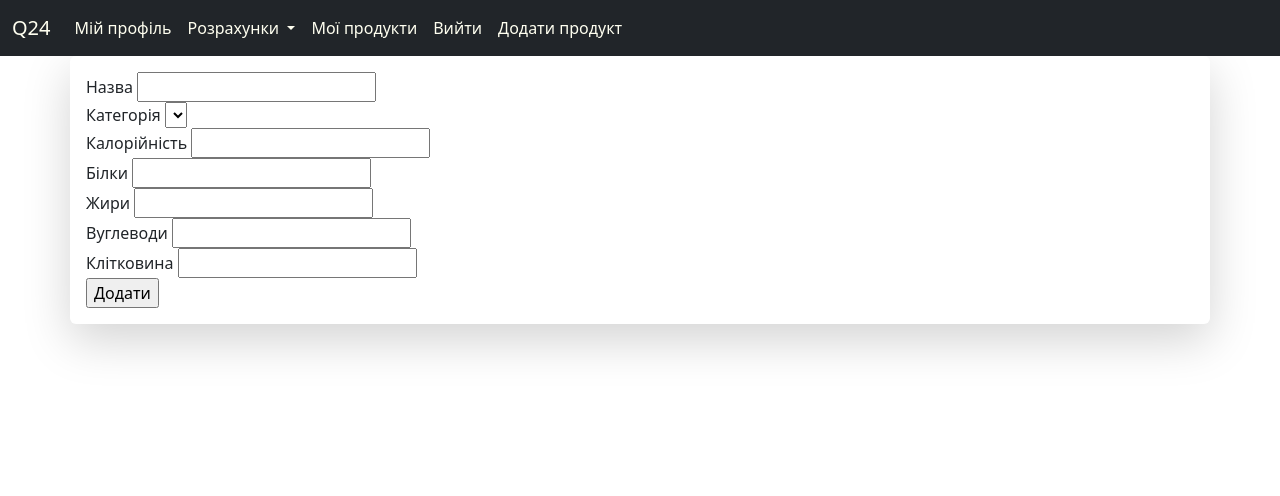
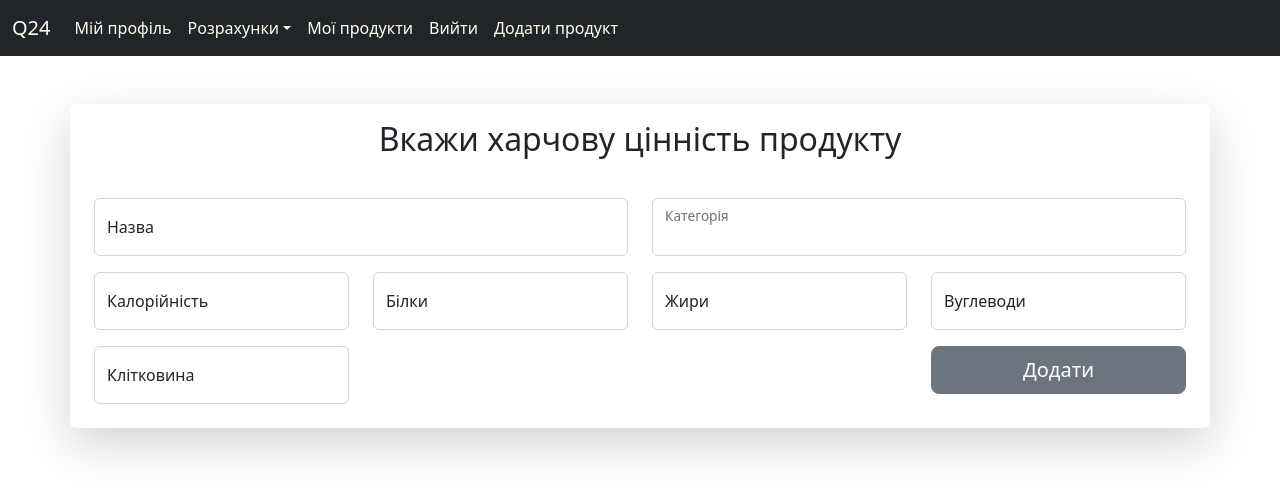
Before and after one commit to qnazar/Q24---food-manager, a Flask app: page /add_product in a window 1280 px wide. Shown: the top 496 px of the page. Run offline with Flask 2, Linux system fonts and the light colour scheme; the visitor is signed in with stand-in values (Sample User, id 1); data comes from the database, SQL or seed files in the repository; data that the repository does not hold is empty; some libraries are stand-ins or nearby versions.

Commit message:
cleaning the code

```diff
--- a/templates/add_product.html
+++ b/templates/add_product.html
@@ -2,39 +2,68 @@
 
 {% block content %}
 
-    {% for cat, msg in get_flashed_messages(with_categories=True) %}
-        <div class="alert alert-{{ cat }} alert-dismissible fade show" role="alert">
-        <strong>{{ msg }}</strong>
-        <button type="button" class="btn-close" data-bs-dismiss="alert" aria-label="Close"></button>
-        </div>
-    {% endfor %}
+    <div class="container shadow-lg p-3 mb-5 bg-body rounded">
+        <h2 style="text-align: center">Вкажи харчову цінність продукту</h2>
+        <br>
+        <form method="post">
+            {{ form.hidden_tag() }}
 
-    <div class="container shadow-lg p-3 mb-5 bg-body rounded">
-    <form method="post">
-        {{ form.hidden_tag() }}
+            <div class="row p-2">
+                <div class="col">
+                    <div class="form-floating">
+                        {{ form.name(class="form-control", placeholder='name') }}
+                        {{ form.name.label(class="form-label") }}
+                    </div>
+                </div>
+                <div class="col">
+                    <div class="form-floating">
+                        {{ form.category(class="form-control", placeholder='cat') }}
+                        {{ form.category.label(class="form-label") }}
+                    </div>
+                </div>
+            </div>
 
-        {{ form.name.label }}
-        {{ form.name }}
-        <br>
-        {{ form.category.label }}
-        {{ form.category }}
-        <br>
-        {{ form.kcal.label }}
-        {{ form.kcal }}
-        <br>
-        {{ form.proteins.label }}
-        {{ form.proteins }}
-        <br>
-        {{ form.fats.label }}
-        {{ form.fats }}
-        <br>
-        {{ form.carbs.label }}
-        {{ form.carbs }}
-        <br>
-        {{ form.fibers.label }}
-        {{ form.fibers }}
-        <br>
-        {{ form.submit }}
-    </form>
+            <div class="row p-2">
+                <div class="col">
+                    <div class="form-floating">
+                        {{ form.kcal(class="form-control", placeholder='kcal') }}
+                        {{ form.kcal.label(class="form-label") }}
+                    </div>
+                </div>
+                <div class="col">
+                    <div class="form-floating">
+                        {{ form.proteins(class="form-control", placeholder='proteins') }}
+                        {{ form.proteins.label(class="form-label") }}
+                    </div>
+                </div>
+                <div class="col">
+                    <div class="form-floating">
+                        {{ form.fats(class="form-control", placeholder='fats') }}
+                        {{ form.fats.label(class="form-label") }}
+                    </div>
+                </div>
+                <div class="col">
+                    <div class="form-floating">
+                        {{ form.carbs(class="form-control", placeholder='carbs') }}
+                        {{ form.carbs.label(class="form-label") }}
+                    </div>
+                </div>
+            </div>
+
+            <div class="row p-2">
+                <div class="col-3">
+                    <div class="form-floating">
+                        {{ form.fibers(class="form-control", placeholder='fibers') }}
+                        {{ form.fibers.label(class="form-label") }}
+                    </div>
+                </div>
+                <div class="col-3"></div>
+                <div class="col-3"></div>
+                <div class="col-3">
+                    {{ form.submit(class="btn btn-secondary btn-lg container-fluid") }}
+                </div>
+            </div>
+        </form>
     </div>
+
 {% endblock %}
--- a/templates/base.html
+++ b/templates/base.html
@@ -17,7 +17,21 @@
 
     <body>
         {% include 'navbar.html' %}
+
         <div class="container-fluid">
+
+            {% block message %}
+                <br>
+                {% for cat, msg in get_flashed_messages(with_categories=True) %}
+                    <div class="alert alert-{{ cat }} alert-dismissible fade show" role="alert">
+                        <strong>{{ msg }}</strong>
+                        <button type="button" class="btn-close" data-bs-dismiss="alert" aria-label="Close"></button>
+                    </div>
+                {% endfor %}
+                <br>
+
+            {% endblock %}
+
             {% block content %}
 
             {% endblock %}
--- a/templates/navbar.html
+++ b/templates/navbar.html
@@ -1,25 +1,21 @@
 <nav class="navbar navbar-expand-lg bg-dark text-bg-light">
+
     <div class="container-fluid">
         <a class="navbar-brand" href="{{ url_for('index') }}">Q24</a>
         <button class="navbar-toggler" type="button" data-bs-toggle="collapse" data-bs-target="#navbarSupportedContent" aria-controls="navbarSupportedContent" aria-expanded="false" aria-label="Toggle navigation">
             <span class="navbar-toggler-icon"></span>
         </button>
+
     <div class="collapse navbar-collapse" id="navbarSupportedContent">
 
     <ul class="navbar-nav me-auto mb-2 mb-lg-0">
-
-{#        <li class="nav-item">#}
-{#          <a class="nav-link" aria-current="page" href="{{ url_for('index') }}">Home</a>#}
-{#        </li>#}
 
         <li class="nav-item">
             <a class="nav-link" href="{{ url_for('user', id=current_user.id) }}">Мій профіль</a>
         </li>
 
         <li class="nav-item dropdown">
-          <a class="nav-link dropdown-toggle" href="#" role="button" data-bs-toggle="dropdown" aria-expanded="false">
-            Розрахунки
-          </a>
+            <a class="nav-link dropdown-toggle" href="#" role="button" data-bs-toggle="dropdown" aria-expanded="false">Розрахунки</a>
             <ul class="dropdown-menu">
                 <li><a class="dropdown-item" href="#">Що це?</a></li>
                 <li><hr class="dropdown-divider"></li>
@@ -39,6 +35,7 @@
                 <a class="nav-link" href="{{ url_for('registration') }}">Реєстрація</a>
             </li>
         {% endif %}
+
         {% if not current_user.is_authenticated %}
             <li class="nav-item">
                 <a class="nav-link" href="{{ url_for('login') }}">Увійти</a>
@@ -53,13 +50,7 @@
             <a class="nav-link" href="{{ url_for('add_product') }}">Додати продукт</a>
         </li>
 
-
     </ul>
-
-{#      <form class="d-flex" role="search">#}
-{#        <input class="form-control me-2" type="search" placeholder="Search" aria-label="Search">#}
-{#        <button class="btn btn-outline-success" type="submit">Search</button>#}
-{#      </form>#}
 
     </div>
 
--- a/templates/upload_picture.html
+++ b/templates/upload_picture.html
@@ -1,6 +1,7 @@
 {% extends 'base.html' %}
 
 {% block content %}
+
     <div class="shadow-lg p-3 mb-5 bg-body rounded">
         <form method="post" enctype="multipart/form-data">
             {{ form.hidden_tag() }}
@@ -10,4 +11,5 @@
             {{ form.submit(class="btn btn-secondary") }}
         </form>
     </div>
+
 {% endblock %}
--- a/wsgi.py
+++ b/wsgi.py
@@ -260,6 +260,5 @@ def add_product():
     return render_template('add_product.html', form=form)
 
 
-
 if __name__ == '__main__':
     app.run(debug=True)
```
Also changed, not shown: templates/calculations.html (+1 -9 lines), templates/login.html (+1 -9 lines), templates/registration.html (+0 -11 lines), templates/stock.html (+0 -9 lines), templates/user.html (+1 -26 lines), templates/update.html (indentation only). Lines whose indentation alone changed are shown as unchanged.
